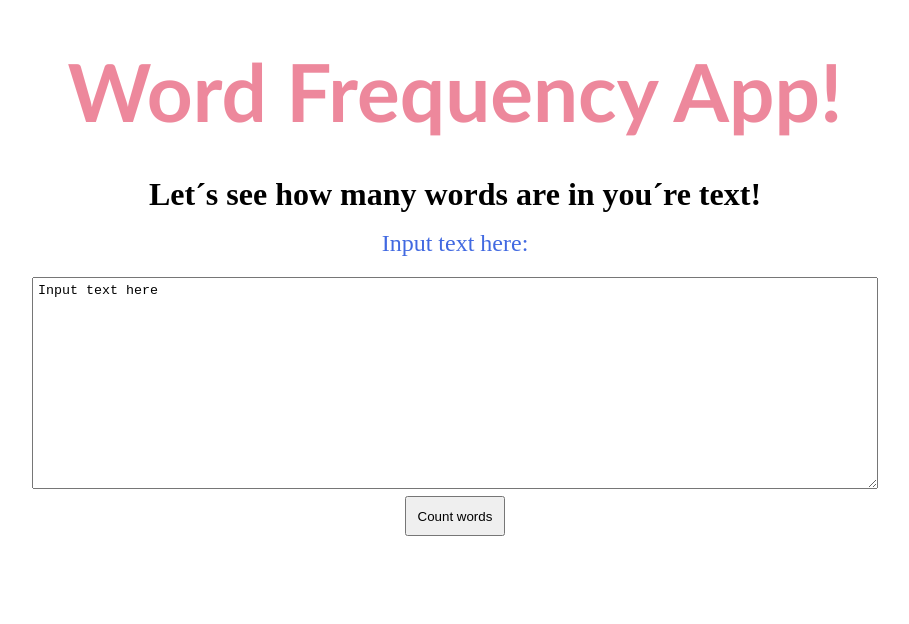
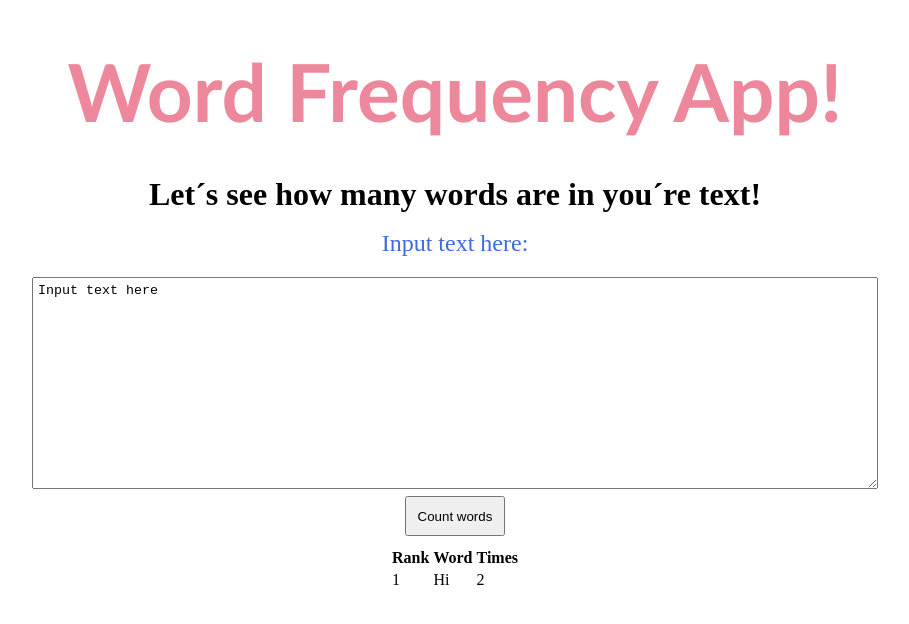
Before and after one commit to reriveram/word-frequency-app, a React (Create React App) app: page / in a window 1280 px wide. Shown: the top 624 px of the page, without its empty margins (185-1094 px from the left). Built offline with nearby package versions, Linux system fonts and the light colour scheme.

Commit message:
creating utils and component linking

```diff
--- a/src/App.js
+++ b/src/App.js
@@ -1,6 +1,7 @@
 import { useState } from "react";
 import {wordCount} from "./utils/wordCount";
 import { orderWordCount } from "./utils/orderWordCount";
+import WordList from "./components/WordList";
 
 const App = () => {
   const [textarea, setTextarea] = useState("Input text here");
@@ -45,6 +46,7 @@ const App = () => {
           </button>
         </div>
       </form>
+      <WordList />
     </div>
   );
 };
--- a/src/components/WordList.js
+++ b/src/components/WordList.js
@@ -0,0 +1,22 @@
+const WordList = () => {
+  return (
+    <table className='word-table'>
+      <thead>
+        <tr className='table-header'>
+          <th className='table-body'>Rank</th>
+          <th className='table-body'>Word</th>
+          <th className='table-body'>Times</th>
+        </tr>
+      </thead>
+      <tbody>
+        <tr>
+            <td className='table-body'>1</td>
+            <td className='table-body'>Hi</td>
+            <td className='table-body'>2</td>
+        </tr>
+      </tbody>
+    </table>
+  );
+};
+
+export default WordList;
--- /dev/null
+++ b/src/utils/orderWordCount.js
@@ -0,0 +1,12 @@
+export const orderWordCount = (arr) => {
+    arr.sort((a, b) => {
+      if (a.times < b.times) {
+        return 1;
+      }
+      if (a.times > b.times) {
+        return -1;
+      }
+      return 0;
+    });
+    return arr;
+  };
--- /dev/null
+++ b/src/utils/wordCount.js
@@ -0,0 +1,17 @@
+export const wordCount = (arr) => {
+  const words = [...arr];
+  const wordCountArray = [];
+  const set = new Set(words);
+  const uniqueWords = Array.from(set);
+
+  uniqueWords.forEach((word) => {
+    let counter = 0;
+    words.forEach((w) => {
+      if (w === word) {
+        counter++;
+      }
+    });
+    wordCountArray.push({ word: `${word}`, times: counter });
+  });
+  return wordCountArray;
+};
```
Also changed, not shown: src/index.css (+12 -0 lines), src/components/Word.js (deleted), 1 other file (tests, documents, lock files or other folders).
